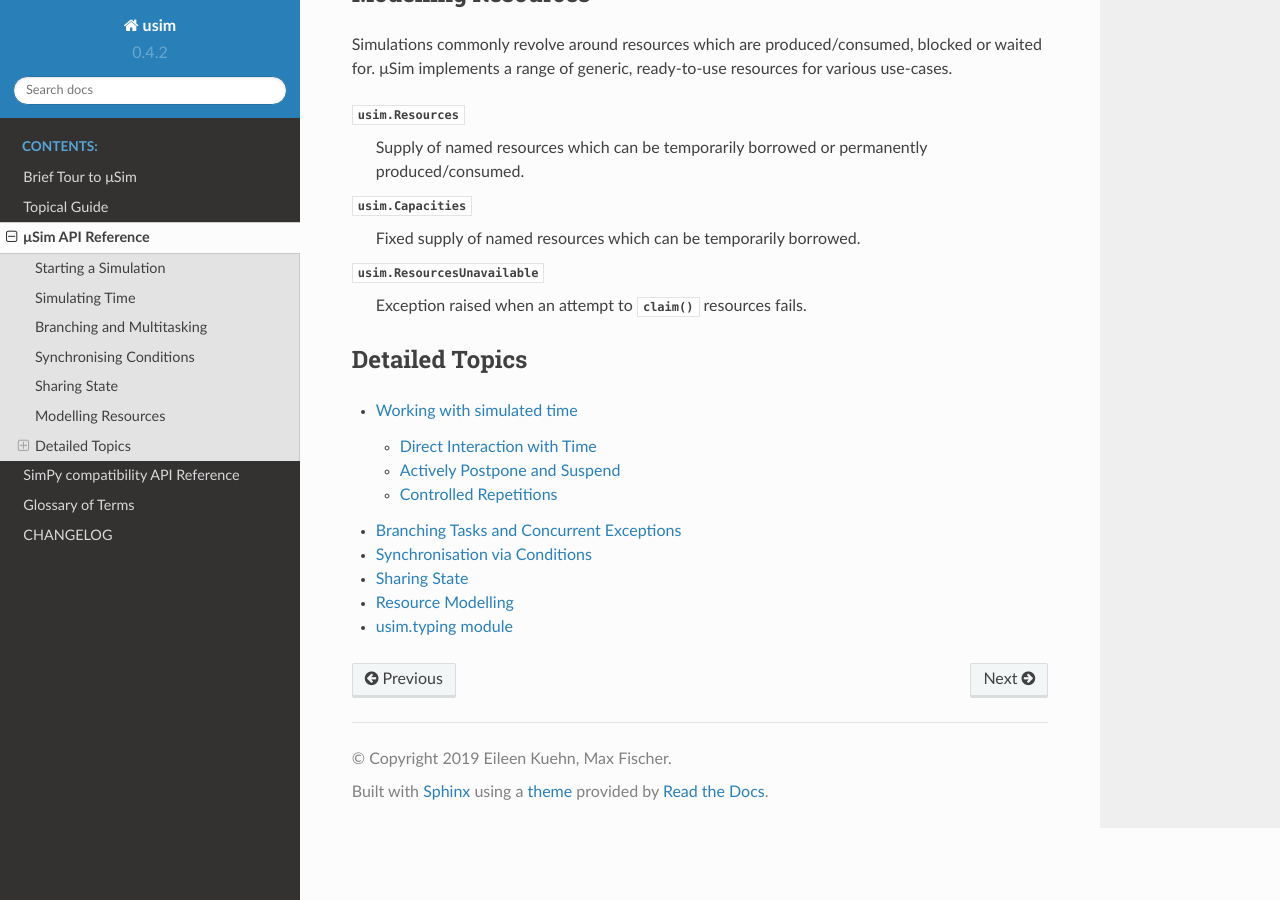
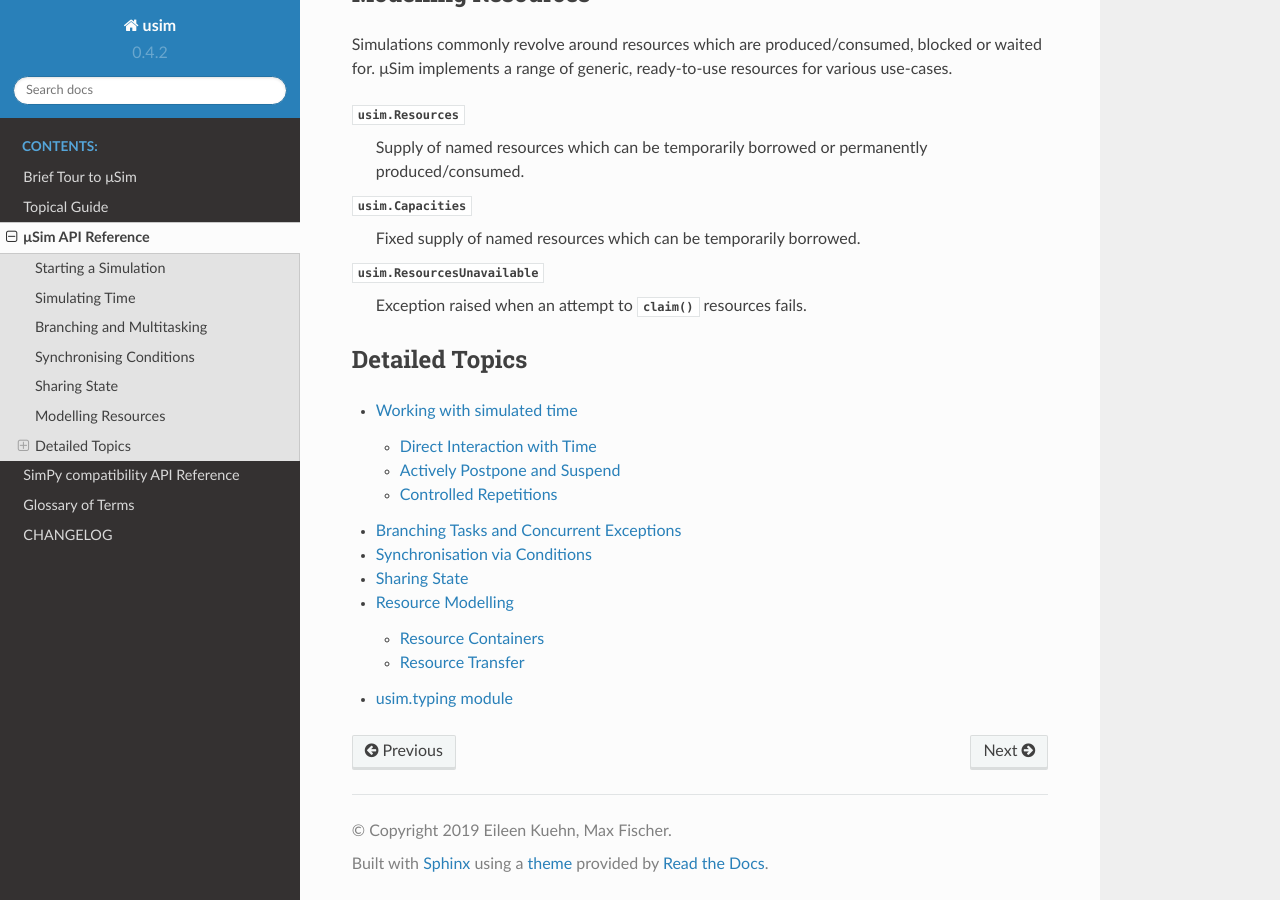
Before and after one commit to MaineKuehn/usim, a Sphinx documentation site: the page built from docs/source/api/usim.rst, in a window 1280 px wide and 900 px high, scrolled down 2786 px. Built offline with Sphinx 7.4.7 and the Read the Docs theme 2.0.0, drawn with Linux system fonts in a browser that asks for light colours; formulas are drawn with MathJax 3.

Commit message:
added ResourceLevels to the resource docs page

```diff
--- a/docs/source/api/usim_resources.rst
+++ b/docs/source/api/usim_resources.rst
@@ -1,5 +1,8 @@
 Resource Modelling
 ==================
+
+Resource Containers
+-------------------
 
 .. autoclass:: usim.Resources
     :members:
@@ -7,8 +10,14 @@
 .. autoclass:: usim.Capacities
     :members:
 
+.. autoclass:: usim.typing.ResourceLevels
+    :members:
+
 .. autoexception:: usim.ResourcesUnavailable
     :members:
 
+Resource Transfer
+-----------------
+
 .. autoclass:: usim.Pipe
     :members:
```
